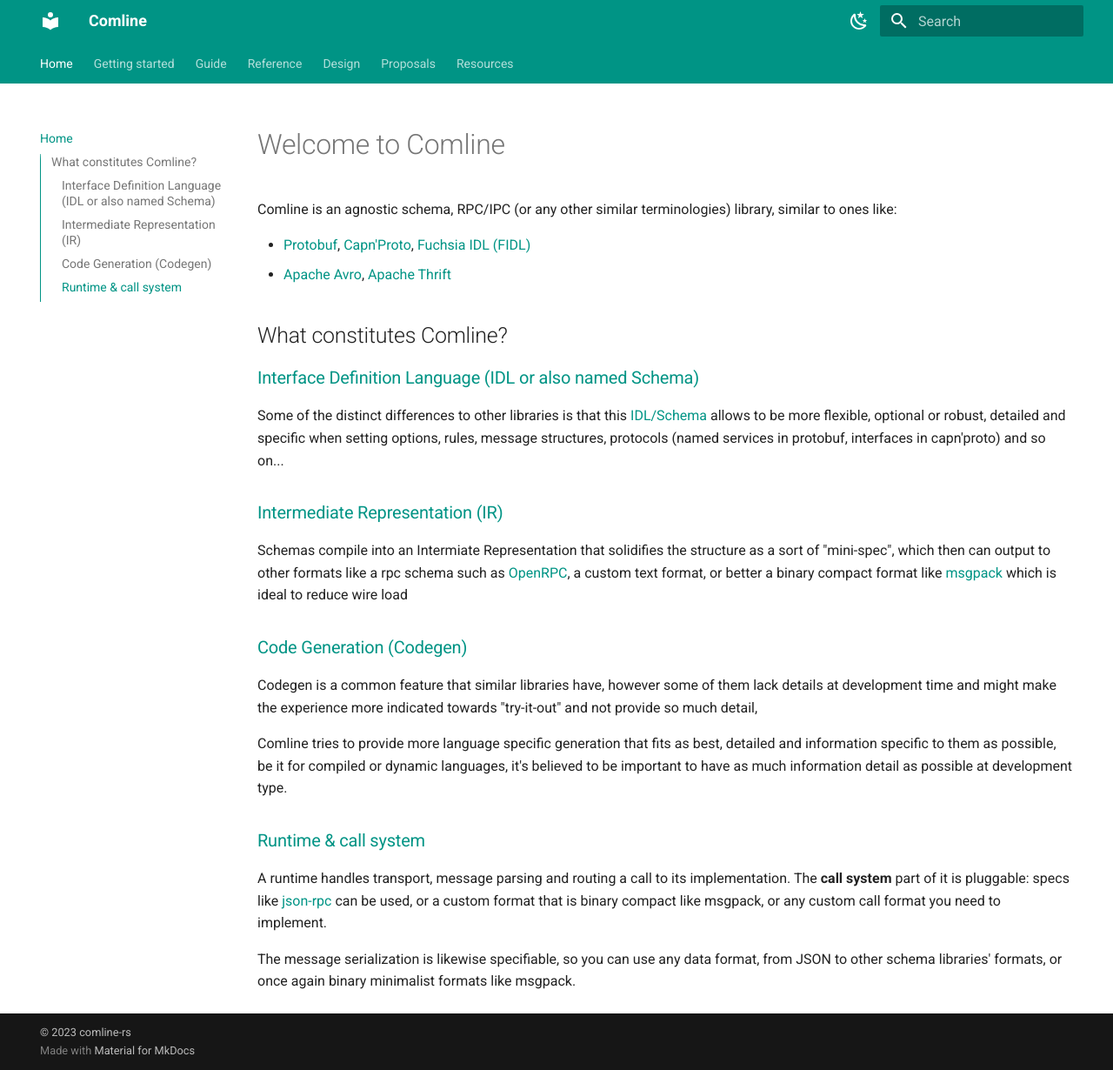
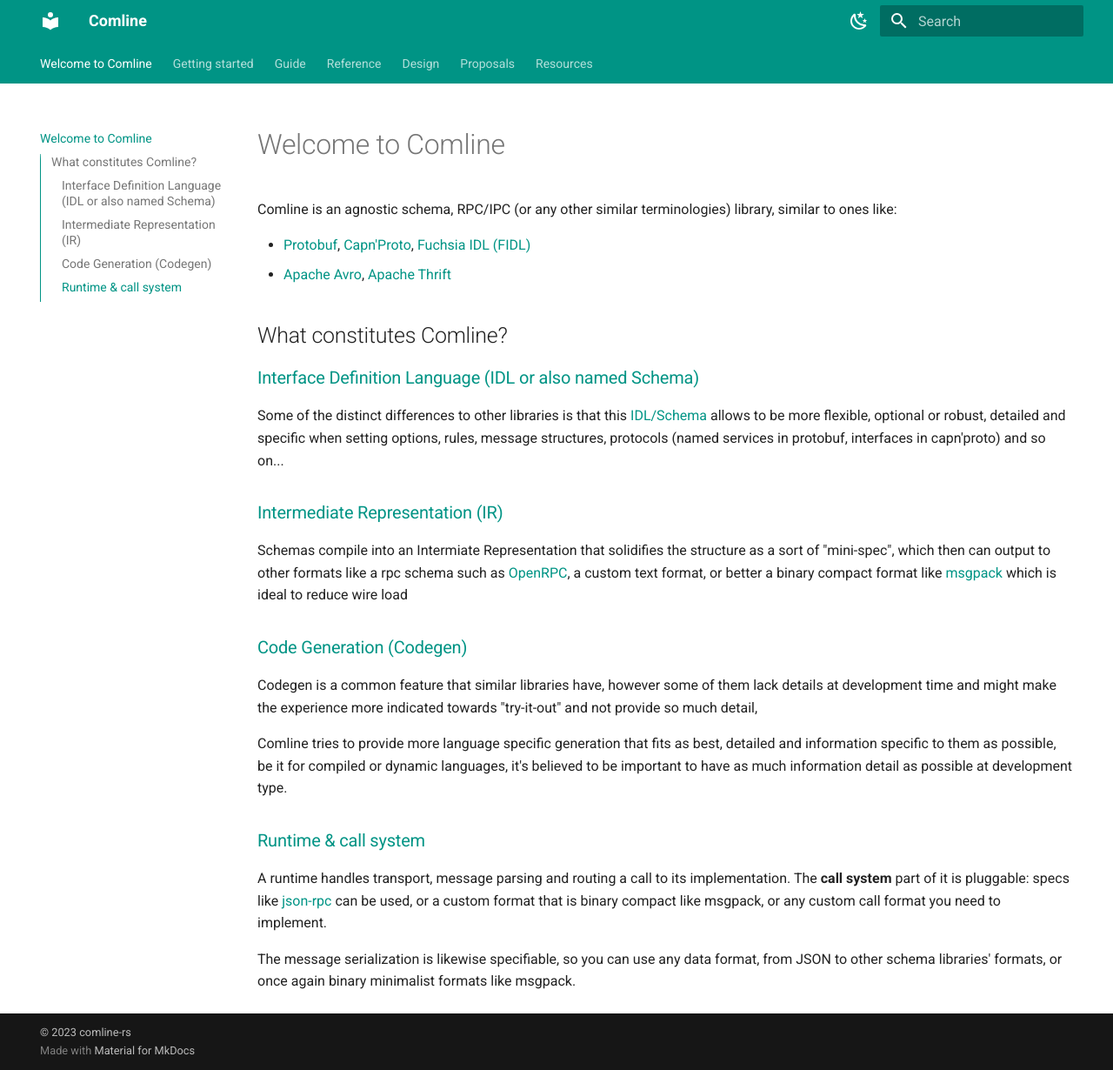
Before and after one commit to ComlineProject/docs, an MkDocs documentation site: the page built from docs/docs/index.md, in a window 1280 px wide and 1230 px high. Shown: the whole window at 87% size. Built offline with MkDocs 1.6.1 and Material for MkDocs 9.7.7, drawn with Linux system fonts in a browser that asks for light colours; the version menu is left out.

Commit message:
docs: rename the Home nav entry to 'Welcome to Comline'
The tab and the sidebar parent are one nav node; naming it 'Welcome to
Comline' makes the sidebar match the page h1 (the tab bar's leftmost
entry gets wider).

```diff
--- a/docs/mkdocs.yml
+++ b/docs/mkdocs.yml
@@ -2,7 +2,7 @@
 site_url: https://comlineproject.github.io/docs/
 
 nav:
-  - Home: 'index.md'
+  - Welcome to Comline: 'index.md'
   - Getting started: 'getting-started.md'
   - Guide:
     - Overview: 'guide/overview.md'
```
